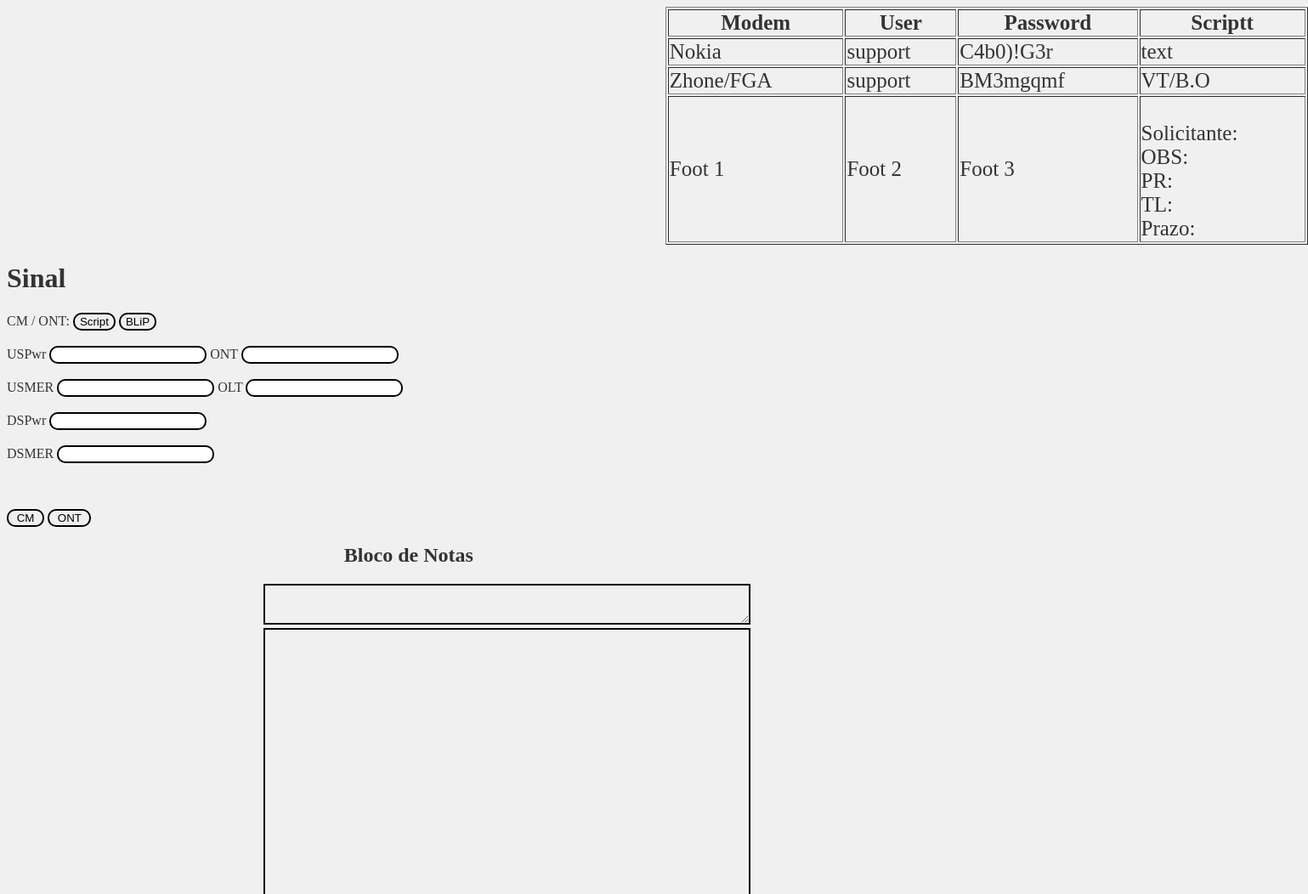
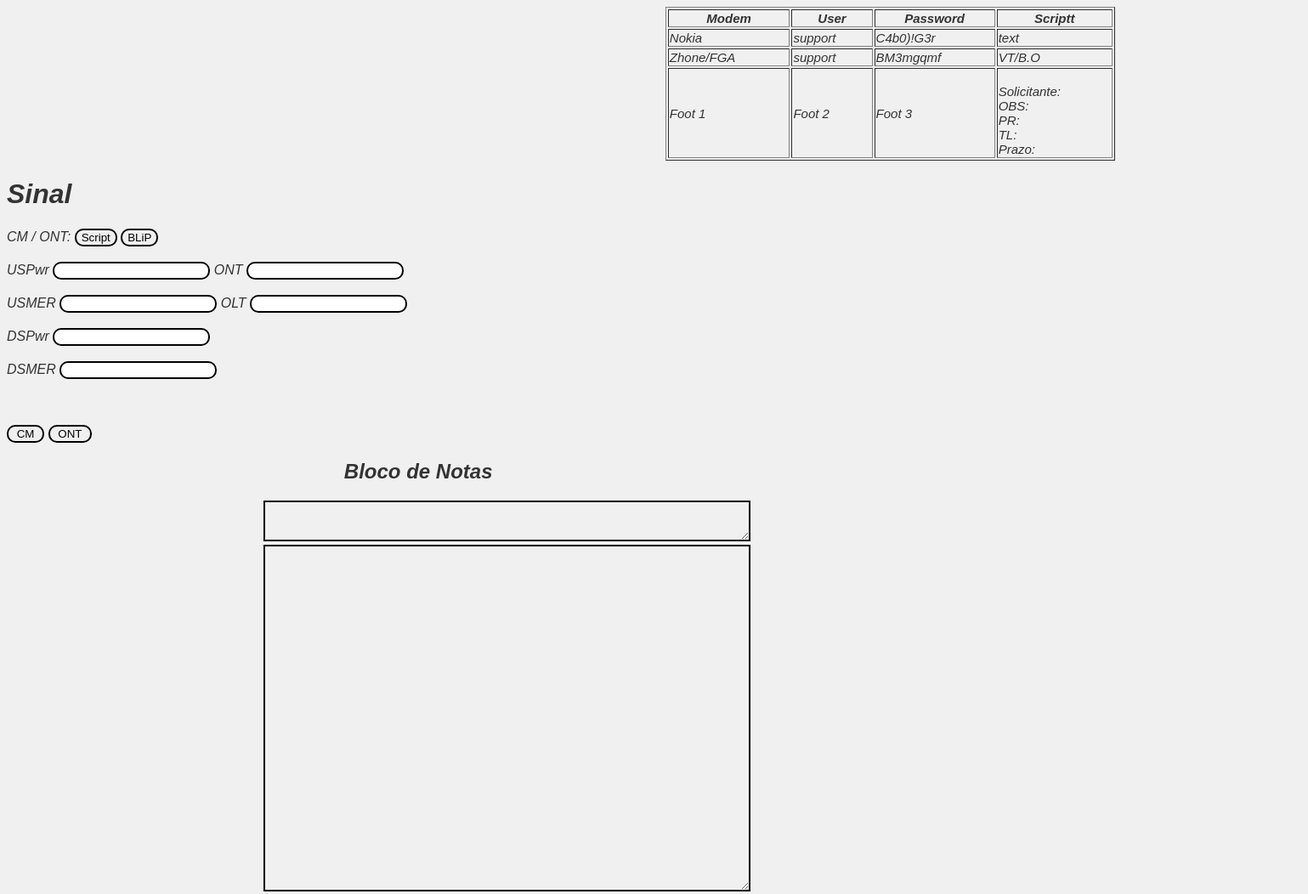
Before and after one commit to edgarbcc/projeto, a plain HTML site: page sinal.html in a window 1280 px wide. Shown: the top 1052 px of the page at 85% size, 1539 px wide, since content can reach past the window. Drawn offline with Linux system fonts and the light colour scheme.

Commit message:
Update sinal.css

```diff
--- a/sinal.css
+++ b/sinal.css
@@ -1,6 +1,8 @@
 body {
     background-color: #f0f0f0;
     color: #333333;
+    font-family: Arial;
+    font-style: italic;
 }
 
 textarea {
@@ -25,8 +27,8 @@ input {
 }
 
 table {
-    font-size: 25px;
+    font-size: 15px;
     margin-left: 20.5cm;
-    width: 20cm;
+    width: 14cm;
 
 }
```
